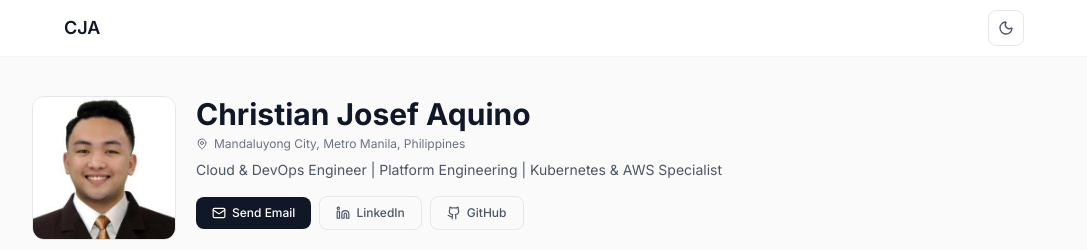
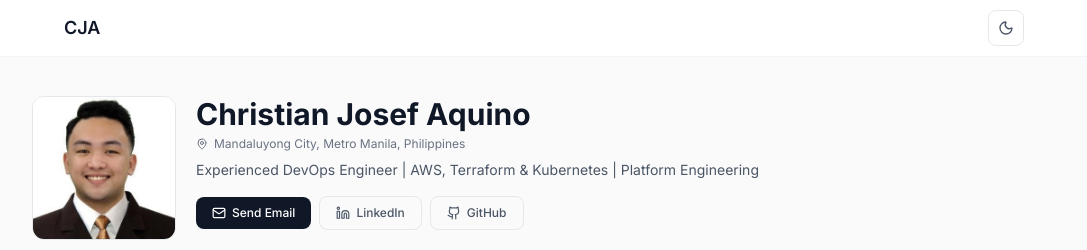
Before and after one commit to chrstnjsff/personal, a Next.js app: page / in a window 1280 px wide. Shown: the top 250 px of the page, without its empty margins (96-1183 px from the left). Built offline with nearby package versions, Linux system fonts and the light colour scheme.

Commit message:
Update tagline to include Terraform

```diff
--- a/src/components/Hero.tsx
+++ b/src/components/Hero.tsx
@@ -28,7 +28,7 @@ export function Hero() {
               Mandaluyong City, Metro Manila, Philippines
             </p>
             <p className="text-sm text-gray-600 dark:text-gray-400 mb-4">
-              Cloud & DevOps Engineer | Platform Engineering | Kubernetes & AWS Specialist
+              Experienced DevOps Engineer | AWS, Terraform & Kubernetes | Platform Engineering
             </p>
 
             {/* Action Buttons */}
```
